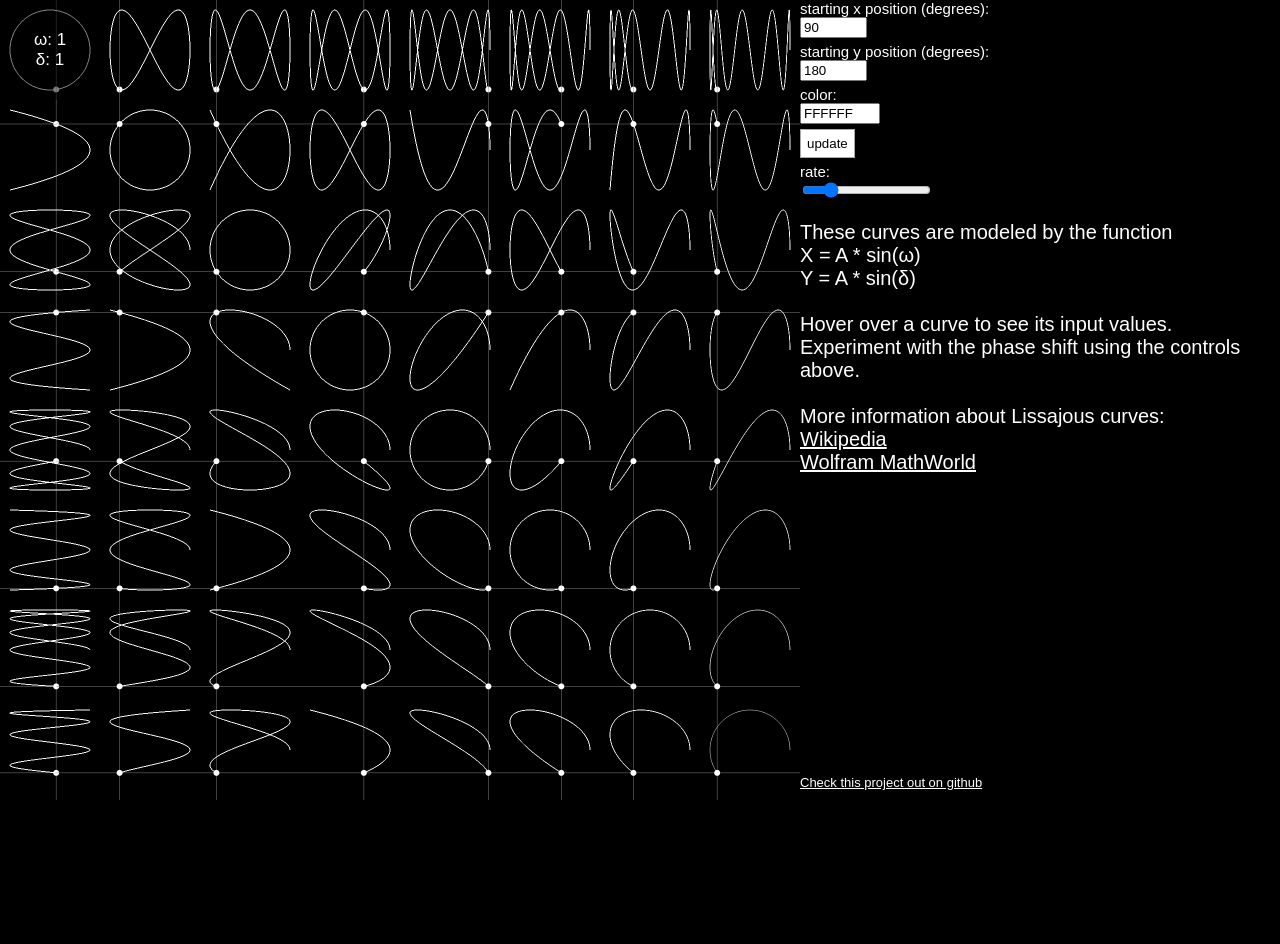
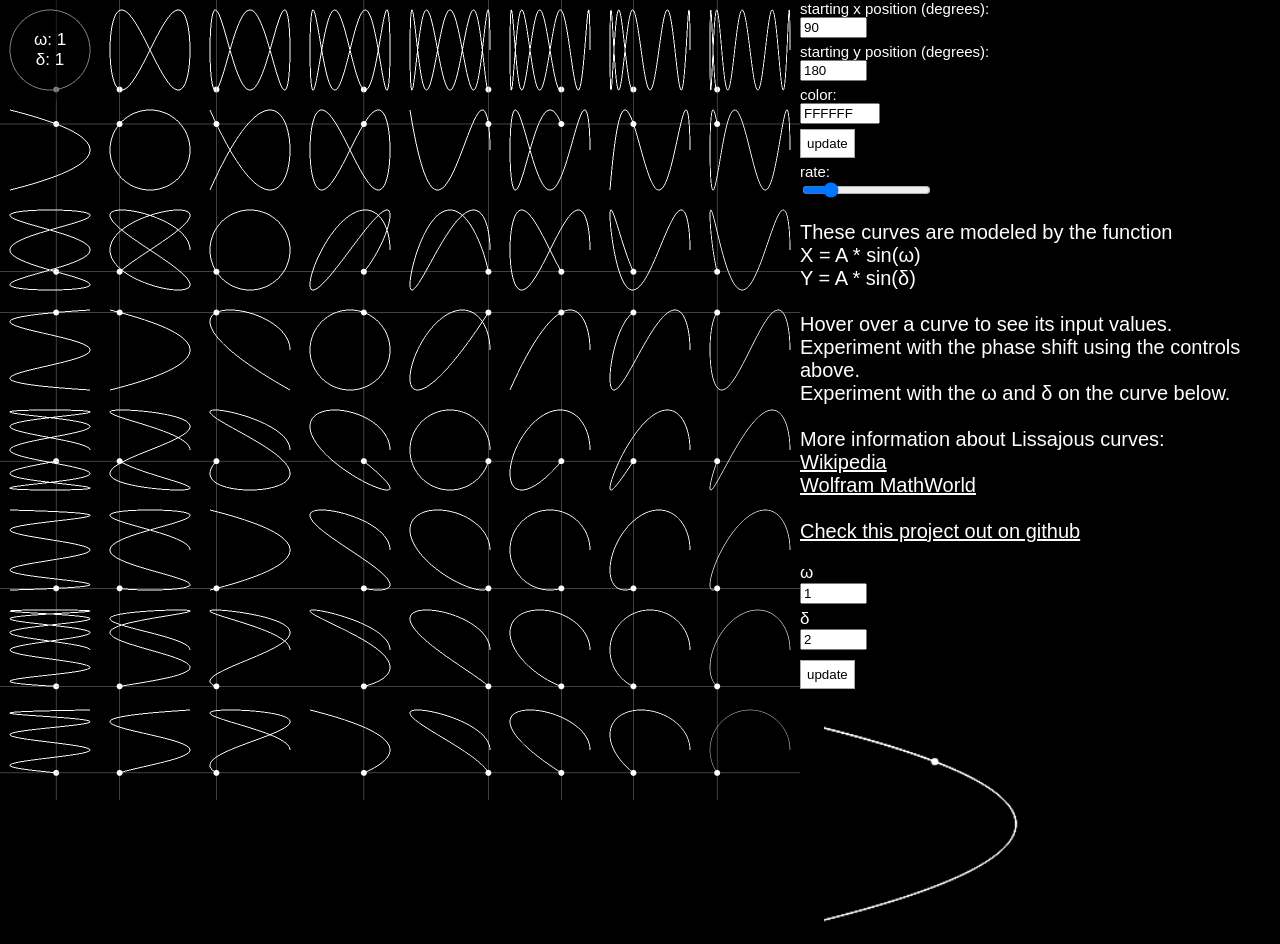
Before and after one commit to andlehma/lissajous, a plain HTML site: page index.html in a window 1280 px wide. Before the commit the page ends 800 px from the top, so only its background shows below. Drawn offline with nearby package versions, Linux system fonts and the light colour scheme.

Commit message:
added single.js

```diff
--- a/index.html
+++ b/index.html
@@ -15,10 +15,10 @@
 			</div>
 			<div id="sidebar">
 				<div class="controls">
-					<label for="omega">starting x position (degrees):</label>
-					<input type="text" id="omega" value="90">
-					<label for="delta">starting y position (degrees):</label>
-					<input type="text" id="delta" value="180">
+					<label for="x-offset">starting x position (degrees):</label>
+					<input type="text" id="x-offset" value="90">
+					<label for="y-offset">starting y position (degrees):</label>
+					<input type="text" id="y-offset" value="180">
 					<label for="color">color:</label><br>
 					<input class="jscolor" id="color" name="color" value="FFFFFF"><br>
 					<button onclick="init()">update</button><br>
@@ -29,21 +29,30 @@
 					These curves are modeled by the function <br>
 					X = A * sin(ω)<br>Y = A * sin(δ)<br><br>
 					Hover over a curve to see its input values.<br>
-					Experiment with the phase shift using the controls above.<br><br>
+					Experiment with the phase shift using the controls above.<br>
+					Experiment with the ω and δ on the curve below.<br><br>
 					More information about Lissajous curves:<br>
 					<a href="https://en.wikipedia.org/wiki/Lissajous_curve">Wikipedia</a><br>
-					<a href="http://mathworld.wolfram.com/LissajousCurve.html">Wolfram MathWorld</a>
+					<a href="http://mathworld.wolfram.com/LissajousCurve.html">Wolfram MathWorld</a><br><br>
+					<a href="https://github.com/andlehma/lissajous">Check this project out on github</a>
 				</p>
-				<footer>
-					<a href="https://github.com/andlehma/lissajous">
-						Check this project out on github
-					</a>
-				</footer>
+				<div id="small-container">
+					<div id="small-controls">
+						<label for="omega">ω</label>
+						<input type="text" name="omega" id="omega" value="1">
+						<label for="delta">δ</label>
+						<input type="text" name="delta" id="delta" value="2">
+						<button onclick="init2()">update</button>
+					</div>
+					<canvas id="single1"></canvas>
+					<canvas id="single2"></canvas>
+				</div>
 			</div>
 		</div>
 		<script src="script.js"></script>
 		<script src="https://code.jquery.com/jquery-3.3.1.min.js"></script>
 		<script src="hover.js"></script>
 		<script src="https://cdnjs.cloudflare.com/ajax/libs/jscolor/2.0.4/jscolor.js"></script>
+		<script src="single.js"></script>
 	</body>
 </html>
--- a/main.css
+++ b/main.css
@@ -60,9 +60,6 @@ body {
 	width: 100vh;
 }
 
-#sidebar{
-}
-
 .controls {
 	font-size: 15px;
 }
@@ -89,12 +86,13 @@ button {
 	font-size: 20px;
 }
 
-footer {
-	position: absolute;
-	bottom: 10px;
-	font-size: 13px;
-}
-
 a, a:visited, a:hover, a:active {
 	color: inherit;
 }
+
+#single1, #single2 {
+	position:absolute;
+	width: 30vh;
+	height: 30vh;
+	margin-top: 10px;
+}
--- a/script.js
+++ b/script.js
@@ -3,8 +3,8 @@ const canvas1 = document.getElementById('canvas1');
 const canvas2 = document.getElementById('canvas2');
 const ctx1 = canvas1.getContext('2d');
 const ctx2 = canvas2.getContext('2d');
-const omegaInput = document.getElementById('omega');
-const deltaInput = document.getElementById('delta');
+const xOffsetInput = document.getElementById('x-offset');
+const yOffsetInput = document.getElementById('y-offset');
 const rateInput = document.getElementById('rate');
 const colorInput = document.getElementById('color');
 const pi = Math.PI;
@@ -32,6 +32,8 @@ function point(x, y, xRate, yRate, xLine, yLine) {
 	this.amp = iW / 20;
 	this.x = this.amp * Math.sin(this.o) + this.centerX;
 	this.y = this.amp * Math.sin(this.d) + this.centerY;
+	this.ctx1 = ctx1;
+	this.ctx2 = ctx2;
 
 	this.update = function(){
 		this.lastX = this.x;
@@ -41,29 +43,28 @@ function point(x, y, xRate, yRate, xLine, yLine) {
 		this.o += rate/(this.xRate * 100);
 		this.d += rate/(this.yRate * 100);
 		//draw the lines on canvas2
-		ctx2.lineWidth = 1;
-		ctx2.strokeStyle = color;
-		ctx2.moveTo(this.lastX, this.lastY);
-		ctx2.lineTo(this.x, this.y);
-		ctx2.stroke();
+		this.ctx2.strokeStyle = color;
+		this.ctx2.moveTo(this.lastX, this.lastY);
+		this.ctx2.lineTo(this.x, this.y);
+		this.ctx2.stroke();
 		this.draw();
 	};
 
 	this.draw = function(){
 		//draw the dots on canvas1
-		ctx1.beginPath();
-		ctx1.arc(this.x, this.y, this.radius, 0, Math.PI * 2, false);
-		ctx1.fillStyle = color;
-		ctx1.fill();
-		ctx1.closePath();
+		this.ctx1.beginPath();
+		this.ctx1.arc(this.x, this.y, this.radius, 0, Math.PI * 2, false);
+		this.ctx1.fillStyle = color;
+		this.ctx1.fill();
+		this.ctx1.closePath();
 
 		//gray lines only on first row & first column
 		if (this.yLine || this.xLine){
-			ctx1.strokeStyle = "#808080";
-			ctx1.beginPath();
-			yLine ? ctx1.moveTo(this.x, 0) : ctx1.moveTo(0, this.y);
-			yLine ? ctx1.lineTo(this.x, iH) : ctx1.lineTo(iW, this.y);
-			ctx1.stroke();
+			this.ctx1.strokeStyle = "#808080";
+			this.ctx1.beginPath();
+			yLine ? this.ctx1.moveTo(this.x, 0) : this.ctx1.moveTo(0, this.y);
+			yLine ? this.ctx1.lineTo(this.x, iH) : this.ctx1.lineTo(iW, this.y);
+			this.ctx1.stroke();
 		}
 	};
 }
@@ -93,13 +94,14 @@ function animate() {
 	requestAnimationFrame(animate);
 	ctx1.clearRect(0, 0, iW, iH); //only clear canvas1
 
+	ctx2.lineWidth = 1;
 	ctx2.beginPath(); //ouside the loop for performance reasons
 	points.forEach(point => {
 		point.update();
 	});
 
-	omega = parseFloat(omegaInput.value * pi / 180);
-	delta = parseFloat(deltaInput.value * pi / 180);
+	omega = parseFloat(xOffsetInput.value * pi / 180);
+	delta = parseFloat(yOffsetInput.value * pi / 180);
 	rate = parseFloat(rateInput.value);
 	color = '#' + colorInput.value;
 	document.querySelector('body').style.color = color;
--- /dev/null
+++ b/single.js
@@ -0,0 +1,35 @@
+const canvas3 = document.getElementById('single1');
+const canvas4 = document.getElementById('single2');
+const ctx3 = canvas3.getContext('2d');
+const ctx4 = canvas4.getContext('2d');
+const omegaInput = document.getElementById('omega');
+const deltaInput = document.getElementById('delta');
+canvas3.width = canvas4.width = canvas3.height = canvas4.height = 200;
+let centerX2 = canvas3.width / 2;
+let centerY2 = canvas3.height / 2;
+let dot;
+let omega2 = 7;
+let delta2 = 5;
+
+function init2(){
+	ctx4.clearRect(0, 0, canvas4.width, canvas4.height);
+	omega2 = parseInt(omegaInput.value);
+	delta2 = parseInt(deltaInput.value);
+	dot = new point(centerX2, centerY2, omega2, delta2, false, false);
+	dot.ctx1 = ctx3;
+	dot.ctx2 = ctx4;
+	dot.amp = 80;
+	dot.radius = 3;
+}
+
+function animate2(){
+	requestAnimationFrame(animate2);
+	ctx3.clearRect(0, 0, canvas3.width, canvas3.height); //only clear canvas3
+
+	ctx4.lineWidth = .9;
+	ctx4.beginPath();
+	dot.update();
+}
+
+init2();
+animate2();
```
